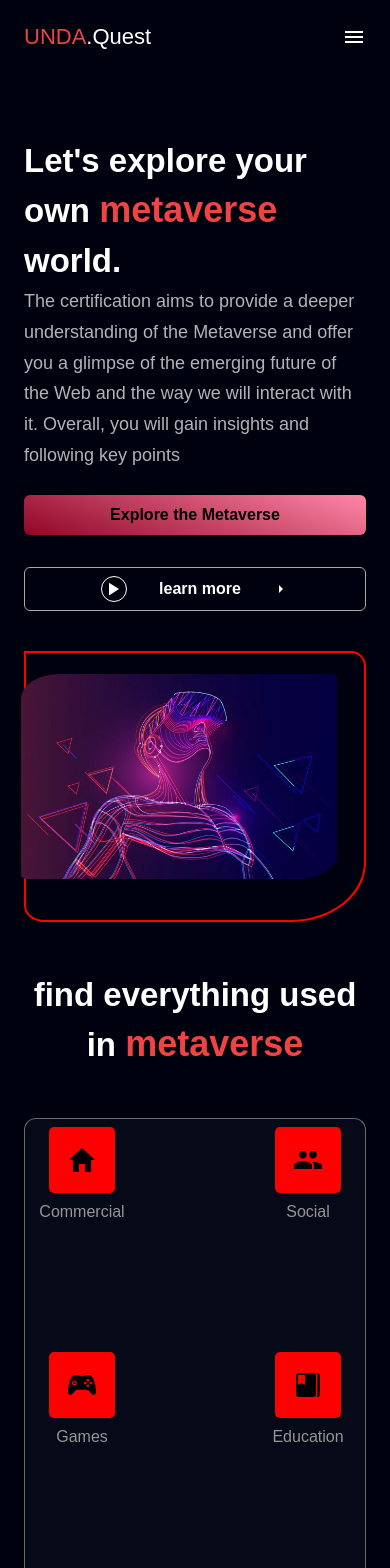
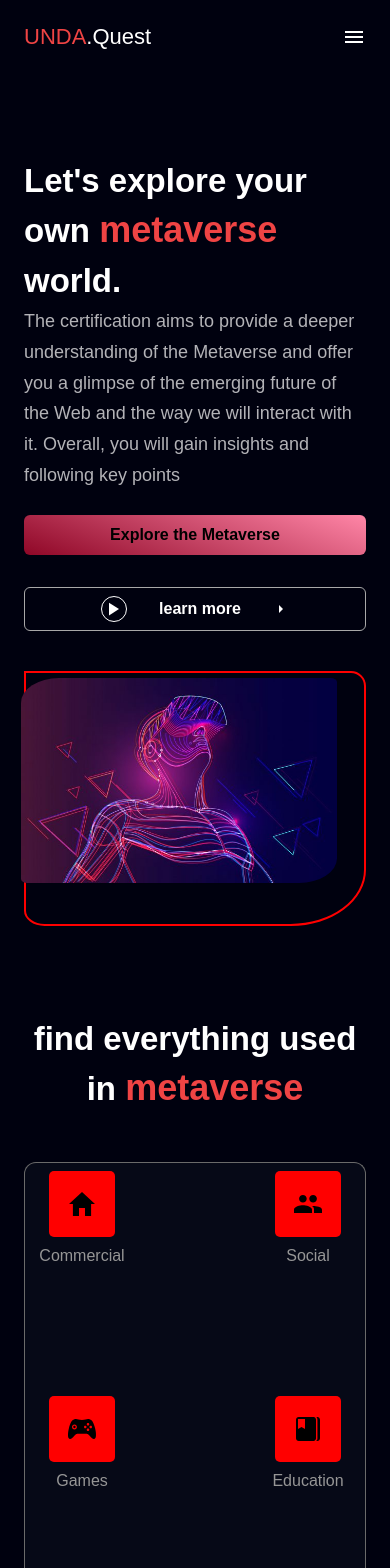
Before and after one commit to freshposh-code/UnderQuest-App, a React (Create React App) app: page / in a window 390 px wide. Shown: the top 1568 px of the page. Built offline with nearby package versions, Linux system fonts and the light colour scheme.

Commit message:
first commit

```diff
--- a/src/Component/HeroSection.jsx
+++ b/src/Component/HeroSection.jsx
@@ -53,7 +53,7 @@ const HeroSection = () => {
         <img
           src={Ai1}
           alt="Ai1"
-          className="imagebr rounded-tl-3xl relative sm:bottom-[15px] bottom-[19px] sm:right-[17px] right-[5px] md:mt-0 mt-10"
+          className="imagebr rounded-tl-3xl relative sm:bottom-[15px] bottom-[19px] sm:right-[17px] right-[5px] md:mt-0 mt-6"
         />
       </div>
     </div>
--- a/src/Style.js
+++ b/src/Style.js
@@ -10,7 +10,7 @@ const styles = {
   flexStart: "flex justify-center items-start",
 
   paddingX: "sm:px-16 px-6",
-  paddingY: "sm:py-16 py-6",
+  paddingY: "sm:py-16 py-11",
   padding: "sm:px-16 px-6 sm:py-12 py-4",
 
   marginX: "sm:mx-16 mx-6",
```
